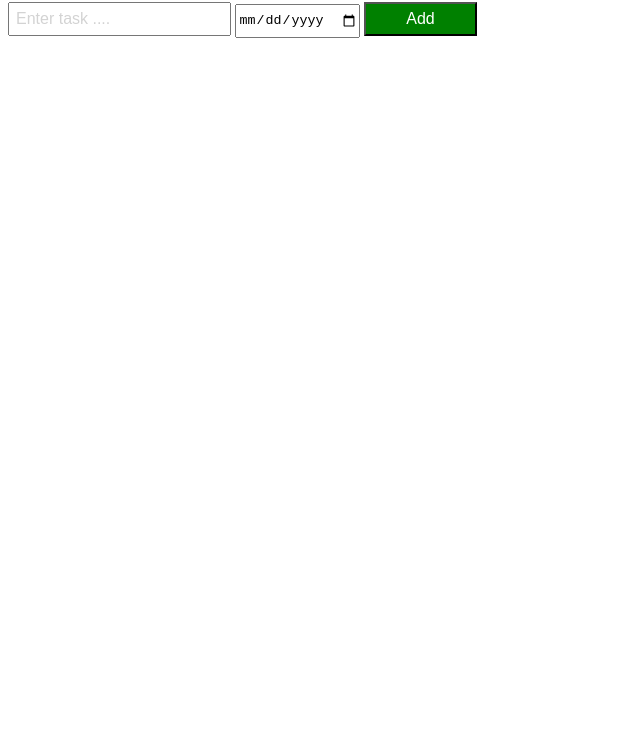
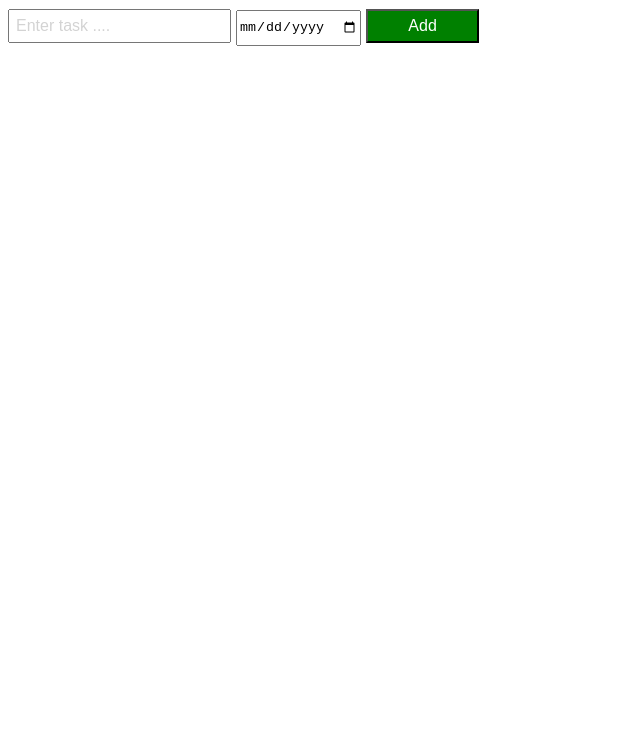
Before and after one commit to surnan/ToDoList, a plain HTML site: page index.html in a window 1280 px wide. Shown: the part 48-800 px from the top of the page, without its empty margins (0-640 px from the left). Drawn offline with Linux system fonts and the light colour scheme.

```diff
--- a/styles/style.css
+++ b/styles/style.css
@@ -1,5 +1,5 @@
 body {
-  font-size: 16px;
+  font-size: 18px;
   font-family: Arial, Helvetica, sans-serif;
 }
 
@@ -15,6 +15,7 @@ body {
 
 .inputDate{
   height: 30px;
+  padding: 1px;
 }
 
 .add-todo-button{
```
